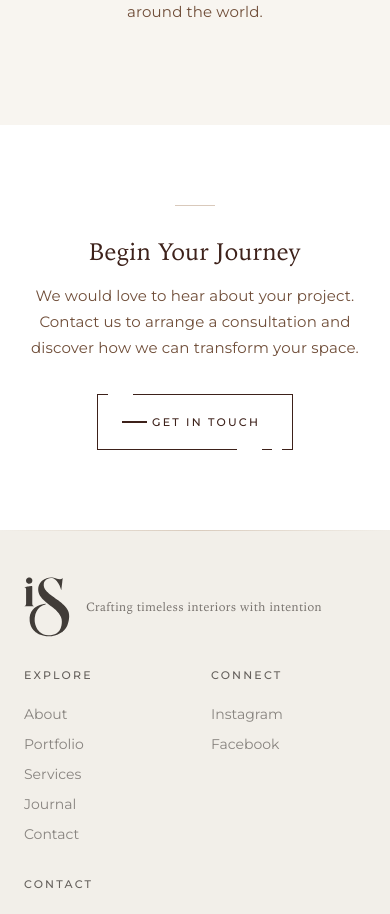
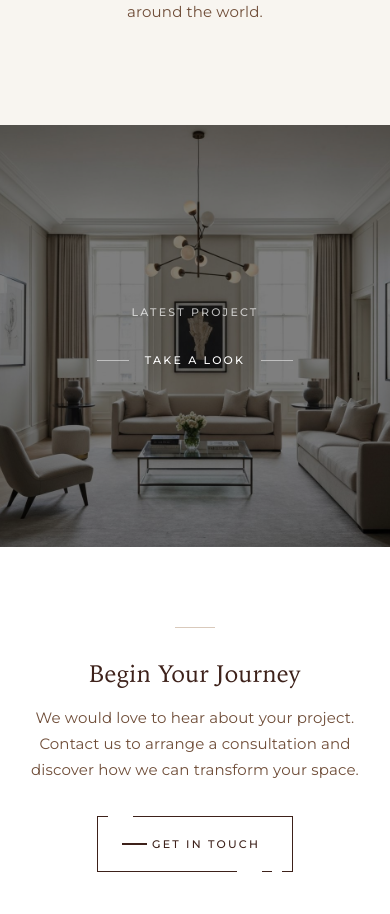
Before and after one commit to aaditya09750/ISketch, a Next.js app: page /about in a window 390 px wide. Shown: the part 5200-6114 px from the top of the page. Built offline with nearby package versions, Linux system fonts and the light colour scheme.

Commit message:
feat: About page done...

```diff
--- a/app/about/page.tsx
+++ b/app/about/page.tsx
@@ -3,6 +3,7 @@ import { AboutStorySection } from "@/components/sections/about-story-section"
 import { AboutTeamSection } from "@/components/sections/about-team-section"
 import { AboutApproachSection } from "@/components/sections/about-approach-section"
 import { AboutValuesSection } from "@/components/sections/about-values-section"
+import { LatestProjectSection } from "@/components/sections/latest-project-section"
 import { CTASection } from "@/components/ui/cta-section"
 
 export const metadata = {
@@ -23,6 +24,8 @@ export default function AboutPage() {
 
       <AboutValuesSection />
 
+      <LatestProjectSection />
+
       <CTASection
         heading="Begin Your Journey"
         description="We would love to hear about your project. Contact us to arrange a consultation and discover how we can transform your space."
--- /dev/null
+++ b/components/sections/latest-project-section.tsx
@@ -0,0 +1,76 @@
+"use client"
+
+import { useEffect, useRef, useState } from "react"
+import Image from "next/image"
+import Link from "next/link"
+
+export function LatestProjectSection() {
+  const sectionRef = useRef<HTMLElement>(null)
+  const [isVisible, setIsVisible] = useState(false)
+
+  useEffect(() => {
+    const observer = new IntersectionObserver(
+      ([entry]) => {
+        if (entry.isIntersecting) {
+          setIsVisible(true)
+          observer.disconnect()
+        }
+      },
+      { threshold: 0.1 }
+    )
+
+    if (sectionRef.current) observer.observe(sectionRef.current)
+    return () => observer.disconnect()
+  }, [])
+
+  return (
+    <section ref={sectionRef} className="relative h-[50vh] md:h-[60vh] lg:h-[70vh] w-full overflow-hidden">
+      {/* Background image */}
+      <Image
+        src="/images/project-1.jpg"
+        alt="Latest project by I Sketch Interiors"
+        fill
+        className="object-cover"
+        sizes="100vw"
+        quality={85}
+      />
+
+      {/* Overlay */}
+      <div className="absolute inset-0 bg-black/50" />
+
+      {/* Content */}
+      <div className="absolute inset-0 flex items-center justify-center">
+        <div className="text-center px-6">
+          {/* Label */}
+          <p
+            className={`label-uppercase text-white/70 tracking-[0.3em] mb-6 lg:mb-8 transition-all duration-[900ms] ease-out ${
+              isVisible ? "opacity-100 translate-y-0" : "opacity-0 translate-y-4"
+            }`}
+            style={{ transitionDelay: "200ms" }}
+          >
+            Latest Project
+          </p>
+
+          {/* Button */}
+          <div
+            className={`transition-all duration-[900ms] ease-out ${
+              isVisible ? "opacity-100 translate-y-0" : "opacity-0 translate-y-4"
+            }`}
+            style={{ transitionDelay: "450ms" }}
+          >
+            <Link
+              href="/portfolio"
+              className="group inline-flex items-center gap-4 text-white"
+            >
+              <span className="w-8 h-px bg-white/50 transition-all duration-500 group-hover:w-12 group-hover:bg-white" />
+              <span className="label-uppercase tracking-[0.2em] text-white text-xs sm:text-sm transition-colors duration-300 group-hover:text-white/80">
+                Take a Look
+              </span>
+              <span className="w-8 h-px bg-white/50 transition-all duration-500 group-hover:w-12 group-hover:bg-white" />
+            </Link>
+          </div>
+        </div>
+      </div>
+    </section>
+  )
+}
```
